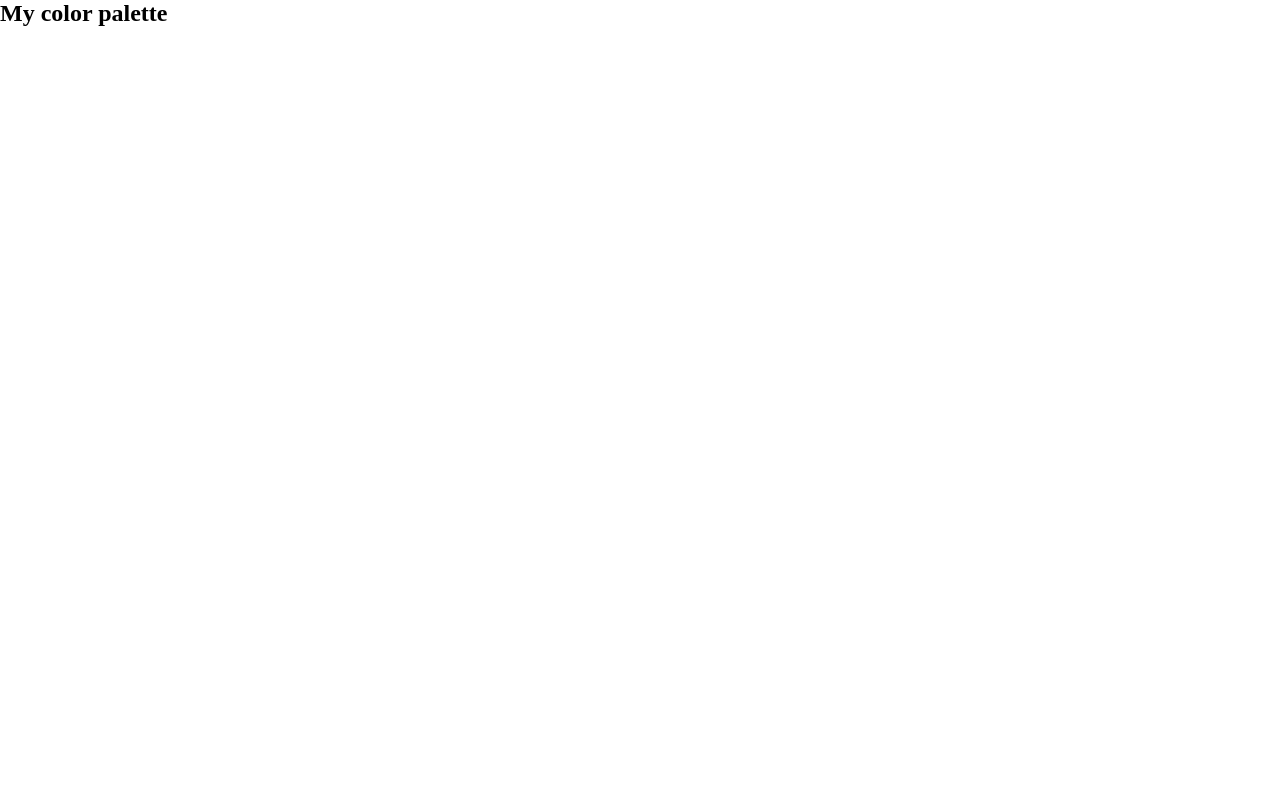
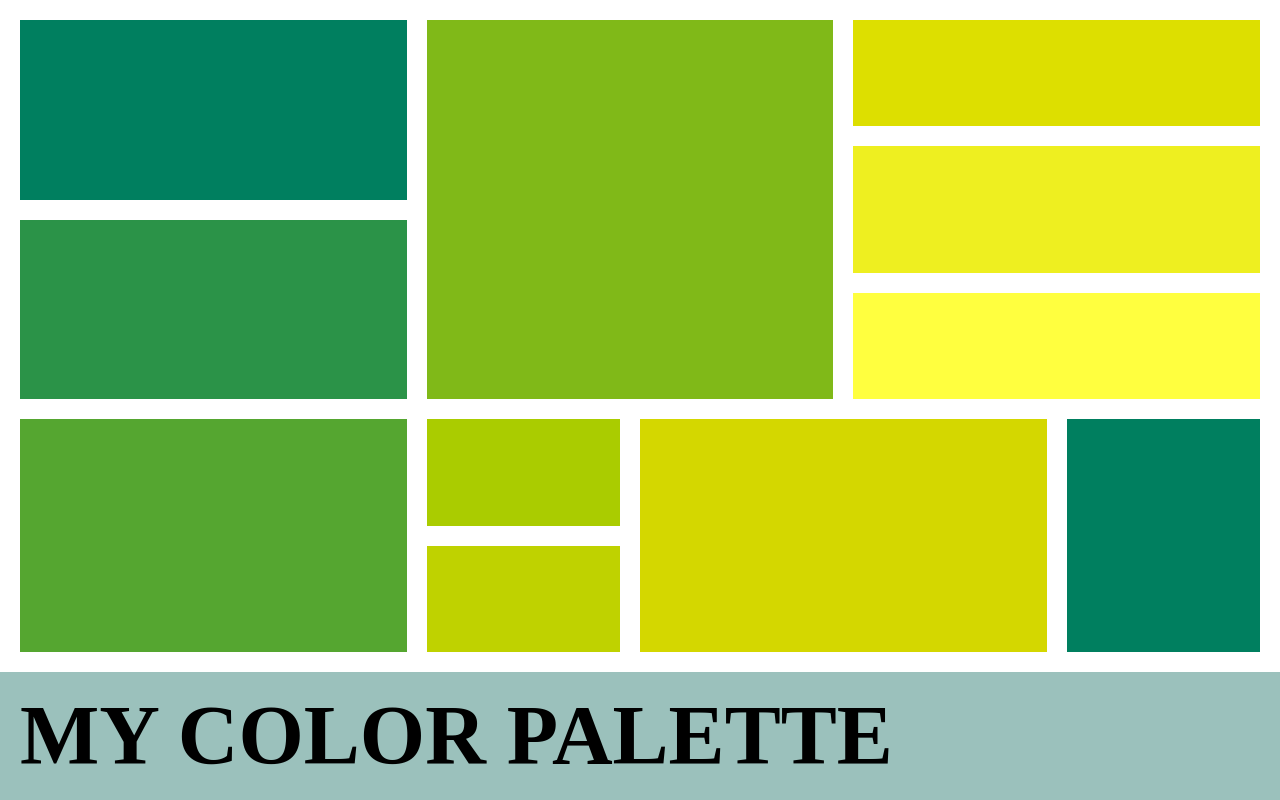
Before and after one commit to DagnaSchmidt/grid-test, a plain HTML site: page index.html in a window 1280 px wide. Drawn offline with Linux system fonts and the light colour scheme.

Commit message:
css styling

```diff
--- a/styles/styles.scss
+++ b/styles/styles.scss
@@ -4,18 +4,112 @@
     margin: 0;
 }
 
+
 //VARIABLES//
 :root {
 
     //colors//
-    --yellow-1: ;
-    --yellow-2: ;
-    --yellow-3: ;
-    --dark-yellow-1: ;
-    --dark-yellow-2: ;
-    --dark-yellow-3: ;
-    --green-1: ;
-    --green-2: ;
-    --green-3: ;
-    --green-4: ;
+    --yellow-1: #FFFF3F;
+    --yellow-2: #EEEF20;
+    --yellow-3: #DDDF00;
+    --dark-yellow-1: #D4D700;
+    --dark-yellow-2: #BFD200;
+    --dark-yellow-3: #AACC00;
+    --green-1: #80B918;
+    --green-2: #55A630;
+    --green-3: #2B9348;
+    --green-4: #007F5F;
+
+    --bg-color: #9BC1BC;
 }
+
+body {
+    height: 100vh;
+}
+
+.main, .footer {
+    width: 100%;
+    max-width: 1600px;
+}
+
+.main {
+    height: 84vh;
+    .grid {
+        &__container {
+            display: grid;
+            grid-template-columns: 2fr 1fr 1fr 1fr 1fr;
+            grid-template-rows: 2fr 1fr 1fr 2fr 2fr 2fr;
+            grid-gap: 2.5vh;
+            width: 100%;
+            height: 100%;
+            padding: 2.5vh;
+        }
+    }
+    .first {
+        grid-row: 1/3;
+        grid-column: 1/2;
+        background-color: var(--green-4);
+    }
+    .second {
+        grid-row: 3/5;
+        grid-column: 1/2;
+        background-color: var(--green-3);
+    }
+    .third {
+        grid-row: 1/5;
+        grid-column: 2/4;
+        background-color: var(--green-1);
+    }
+    .fourth {
+        grid-row: 1/2;
+        grid-column: 4/6;
+        background-color: var(--yellow-3);
+    }
+    .fifth {
+        grid-row: 2/4;
+        grid-column: 4/6;
+        background-color: var(--yellow-2);
+    }
+    .sixth {
+        grid-row: 4/5;
+        grid-column: 4/6;
+        background-color: var(--yellow-1);
+    }
+    .seventh {
+        grid-row: 5/7;
+        grid-column: 1/2;
+        background-color: var(--green-2);
+    }
+    .eight {
+        grid-row: 5/6;
+        grid-column: 2/3;
+        background-color: var(--dark-yellow-3);
+    }
+    .ninth {
+        grid-row: 6/7;
+        grid-column: 2/3;
+        background-color: var(--dark-yellow-2);
+    }
+    .tenth {
+        grid-row: 5/7;
+        grid-column: 3/5;
+        background-color: var(--dark-yellow-1);
+    }
+    .eleventh {
+        grid-row: 5/7;
+        grid-column: 5/6;
+        background-color: var(--green-4);
+    }
+}
+
+.footer {
+    height: 16vh;
+    background-color: var(--bg-color);
+    padding: 0 2.5vh;
+    text-transform: uppercase;
+    display: flex;
+    align-items: center;
+    font-style: normal;
+    font-weight: 700;
+    font-size: 7vh;
+}
```
Also changed, not shown: styles/styles.css, 1 other file.
